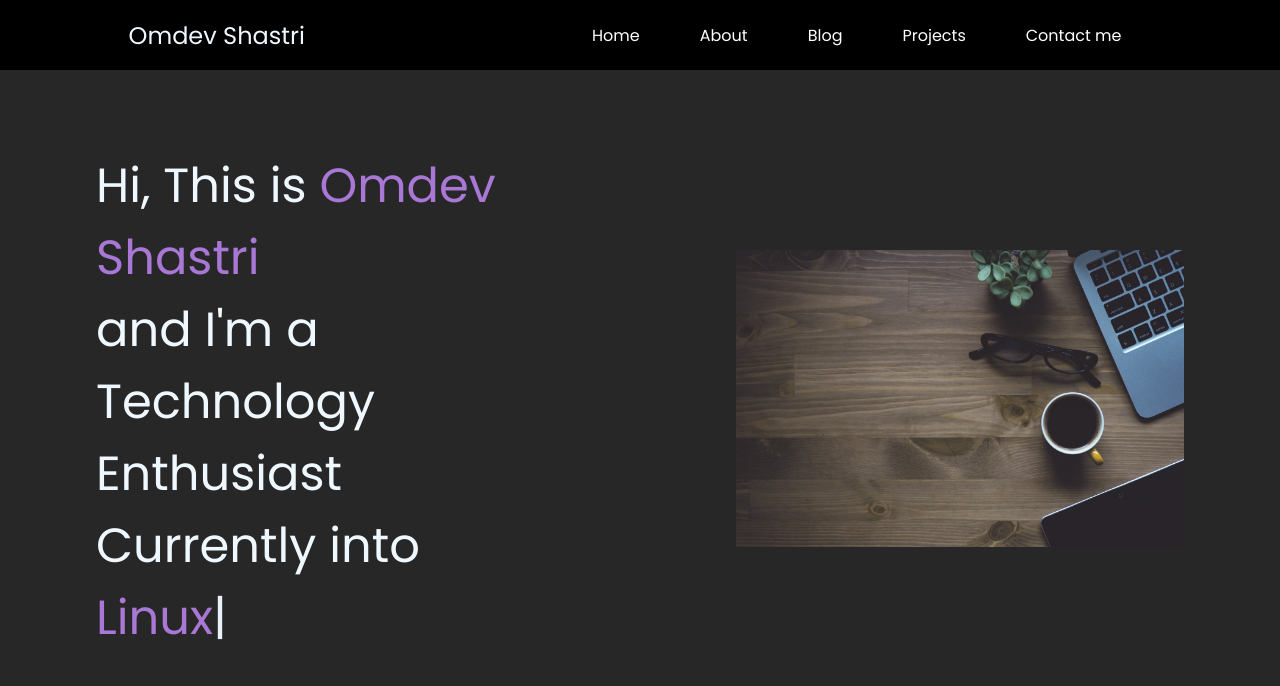
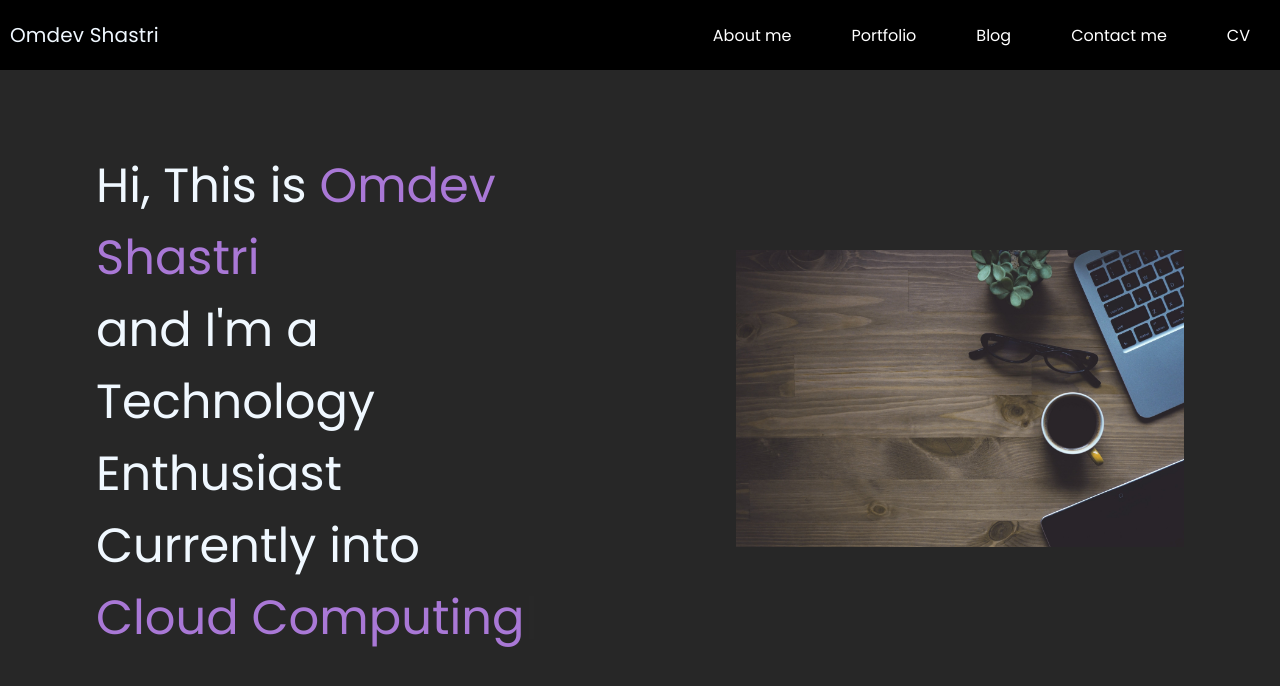
Before and after one commit to OmdevShastri/MyPortfolioWebsite, a plain HTML site: page index.html in a window 1280 px wide. Drawn offline with nearby package versions, Linux system fonts and the light colour scheme.

Commit message:
change in the nav bar of the main site

```diff
--- a/Sstyles.css
+++ b/Sstyles.css
@@ -1,9 +1,23 @@
 nav {
     display: flex;
-    justify-content: space-around;
+    justify-content: space-between;
     align-items: center;
     height: 70px;
     background-color: black;
+
+}
+
+nav h1 a {
+    color: inherit;
+    text-decoration: none;;
+}
+
+nav h1 {
+    font-size: 1.25rem;
+    font-weight: 500;
+    line-height: 1.6;
+    letter-spacing: .0075em;
+    margin: 10px;
 }
 
 nav ul {
@@ -26,6 +40,7 @@
 
 .left {
     font-size: 1.5rem;
+    offset-distance: 30px;
 }
 
 .firstSection {
@@ -48,3 +63,7 @@
 .rightSection img {
     width: 100%;
 }
+.button--big {
+    font-size: .875rem;
+    padding: 8px 8px;
+}
--- a/index.html
+++ b/index.html
@@ -42,14 +42,19 @@
   </div> -->
   <header>
     <nav>
-      <div class="left">Omdev Shastri </div>
+      <div class="left">
+        <h1>
+          <a href="/https//:omdevshastri.com/#top" >Omdev Shastri </a>
+        </h1>
+      </div>
       <div class="right">
         <ul>
-          <li><a href="/">Home</a></li>
-          <li><a href="/">About</a></li>
-          <li><a href="/">Blog</a></li>
-          <li><a href="/">Projects</a></li>
-          <li><a href="/">Contact me</a></li>
+          <!--<li><a href="/">Home</a></li> -->
+          <li><a class="button-big" href="https//:omdevshastri.com/#about-me">About me</a></li>
+          <li><a class="button-big" href="https//:omdevshastri.com/#portfolio">Portfolio</a></li>
+          <li><a class="button-big" href="https//:omdevshastri.com/#Blog">Blog</a></li>
+          <li><a class="button-big" href="https//:omdevshastri.com/#contact-me">Contact me</a></li>
+          <li><a class="button-big" href="https//:omdevshastri.com/#cv">CV</a></li>
         </ul>
       </div>
     </nav>
@@ -77,7 +82,7 @@
   <script>
     var typed = new Typed('#element', {
       strings: ['Java Developer', 'Cloud Computing', "Linux"],
-      typeSpeed: 50,
+      typeSpeed: 100,
     });
   </script>
 </body>
```
